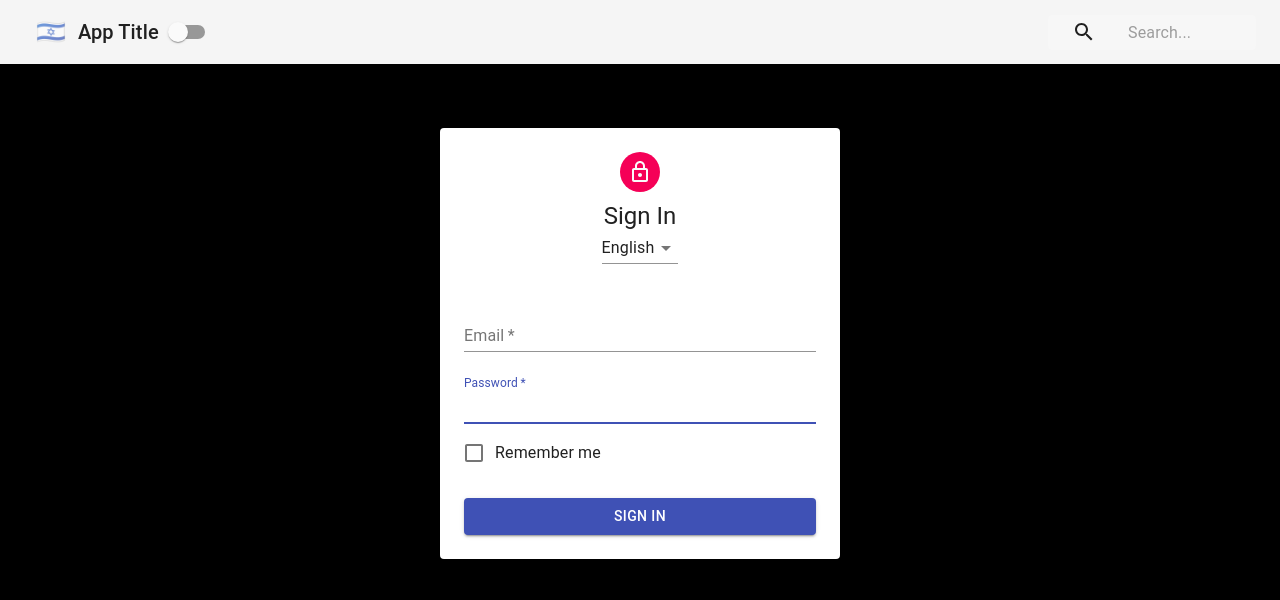
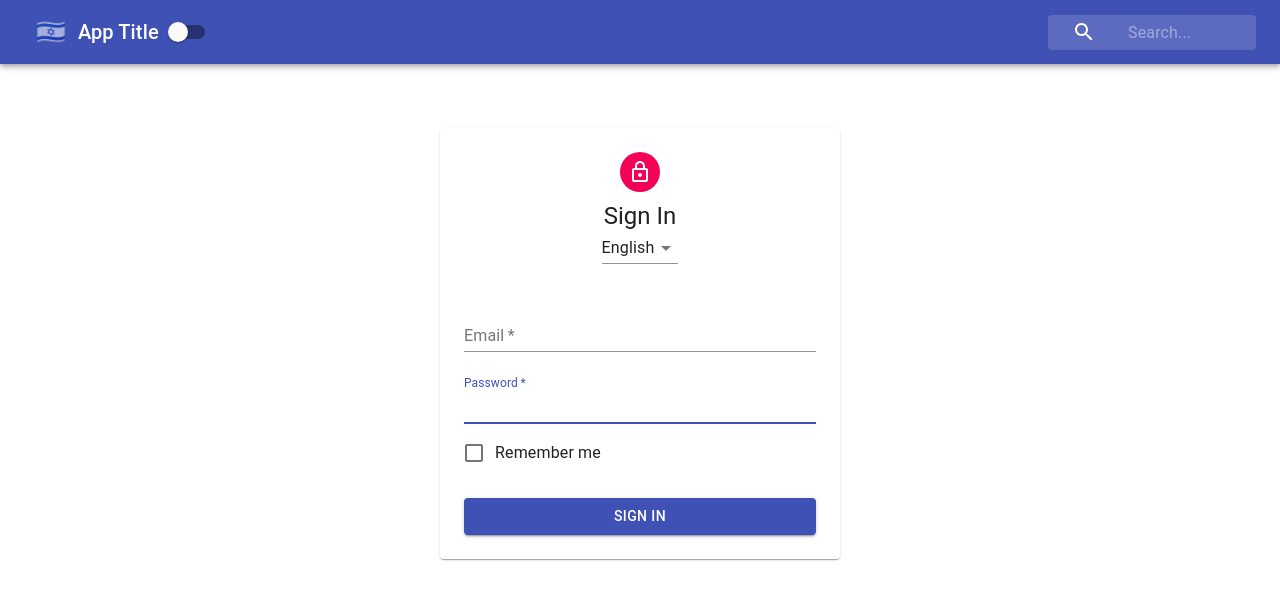
Before and after one commit to PeterJSims/context-app, a React (Create React App) app: page / in a window 1280 px wide. Shown: the top 600 px of the page. Built offline with nearby package versions, Linux system fonts and the light colour scheme.

Commit message:
implement toggle for darkmode

```diff
--- a/src/Navbar.js
+++ b/src/Navbar.js
@@ -13,7 +13,7 @@ import { ThemeContext } from './contexts/ThemeContext';
 class Navbar extends Component {
 	static contextType = ThemeContext;
 	render() {
-		const { isDarkMode } = this.context;
+		const { isDarkMode, toggleTheme } = this.context;
 		const { classes } = this.props;
 		return (
 			<div className={classes.root}>
@@ -25,7 +25,7 @@ class Navbar extends Component {
 						<Typography className={classes.title} variant="h6" color="inherit">
 							App Title
 						</Typography>
-						<Switch />
+						<Switch onChange={toggleTheme} />
 						<div className={classes.grow} />
 						<div className={classes.search}>
 							<div className={classes.searchIcon}>
--- a/src/contexts/ThemeContext.js
+++ b/src/contexts/ThemeContext.js
@@ -5,11 +5,15 @@ export const ThemeContext = createContext();
 export class ThemeProvider extends Component {
 	constructor(props) {
 		super(props);
-		this.state = { isDarkMode: true };
+		this.state = { isDarkMode: false };
+		this.toggleTheme = this.toggleTheme.bind(this);
+	}
+	toggleTheme() {
+		this.setState({ isDarkMode: !this.state.isDarkMode });
 	}
 	render() {
 		return (
-			<ThemeContext.Provider value={{ ...this.state, isHotdog: true }}>
+			<ThemeContext.Provider value={{ ...this.state, toggleTheme: this.toggleTheme }}>
 				{this.props.children}
 			</ThemeContext.Provider>
 		);
```
